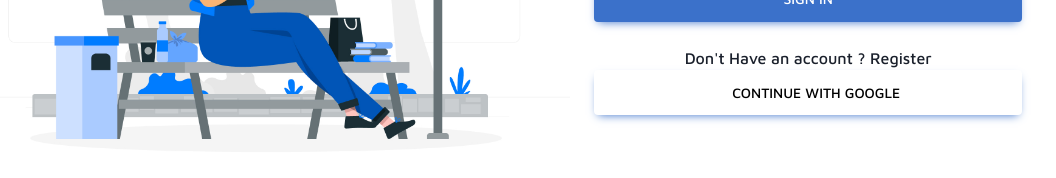
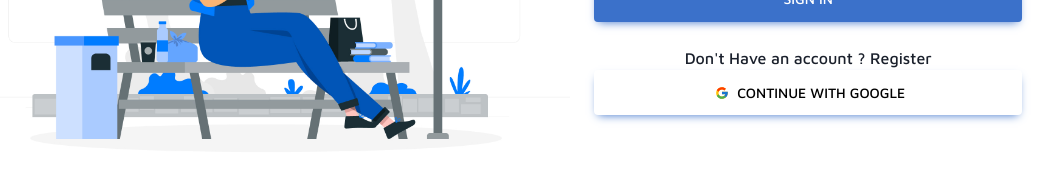
Before and after one commit to mohsin027/HostelWeb-MERN, a React (Create React App) app in the folder client/: page /login in a window 1280 px wide. Shown: the part 432-610 px from the top of the page, without its empty margins (136-1192 px from the left). Built offline with nearby package versions, Linux system fonts and the light colour scheme; no server answers.

Commit message:
fixed bugs on profile page

```diff
--- a/client/src/components/user/BookingDetails.jsx
+++ b/client/src/components/user/BookingDetails.jsx
@@ -18,7 +18,7 @@ import moment from "moment";
 import mySwal from "../../utils/sweetalert";
 import { ClipLoader } from "react-spinners";
 import toast from "react-hot-toast";
-import { Pagination } from "@mui/material";
+import { Pagination, formHelperTextClasses } from "@mui/material";
 
 export default function BookingDetails() {
   const { user } = useSelector((state) => state.auth.user);
@@ -88,6 +88,13 @@ export default function BookingDetails() {
               <MDBCardHeader>
                 <h4>Booking Details</h4>
               </MDBCardHeader>
+              {bookingData.length<=0?
+              <div className="d-flex align-items-center mx-5">
+                <p>No bookings found</p>
+              </div>
+              :
+
+
               <MDBCardBody className="table-responsive">
                 <MDBTable style={{ overflowX: "auto" }}>
                   <MDBTableHead>
@@ -192,6 +199,7 @@ export default function BookingDetails() {
                   </div>
                 </div>
               </MDBCardBody>
+              }
             </MDBCard>
           </MDBCol>
         </MDBRow>
--- a/client/src/components/user/UserLogin.jsx
+++ b/client/src/components/user/UserLogin.jsx
@@ -12,6 +12,7 @@ import {
 } from "mdb-react-ui-kit";
 import loginImage from "../../assets/images/login.jpg";
 import { Link } from "react-router-dom";
+import { FcGoogle } from "react-icons/fc";
 
 function UserLogin() {
   const [error, setError] = useState(null);
@@ -113,15 +114,20 @@ function UserLogin() {
             <div className="w-100 text-center">
               Don't Have an account ? <Link to="/register">Register</Link>
             </div>
+            <div className="d-flex align-content-center">
+
             <MDBBtn
-              className="mb-4 w-100"
+              className="mb-4 w-100 d-flex justify-content-center"
               onClick={handleGoogleLogin}
               size="lg"
               style={{ backgroundColor: "white", color: "black" }}
-            >
-              <MDBIcon fab icon="google-g" className="mx-2" />
+              >
+              {/* <MDBIcon fab icon="google-g" className="mx-2" /> */}
+              <FcGoogle className="m-1 me-2" />
               Continue with Google
             </MDBBtn>
+              </div>
+
 
             {/* <div className="divider d-flex align-items-center my-4">
       <p className="text-center fw-bold mx-3 mb-0">OR</p>
--- a/client/src/components/user/UserNavbar.jsx
+++ b/client/src/components/user/UserNavbar.jsx
@@ -46,7 +46,7 @@ export default function UserNavbar() {
         <div className="d-flex gap-3 align-items-center">
             <Link to={'/'}>
           <h4 className="brand-name d-flex" >
-          <RiMenu2Line className="me-3 menu-icon" />
+          {/* <RiMenu2Line className="me-3 menu-icon" /> */}
             HostelWeb
             </h4>
             </Link>
```
Also changed, not shown: client/src/images/Remove background project.png (added), 1 other file (tests, documents, lock files or other folders).
